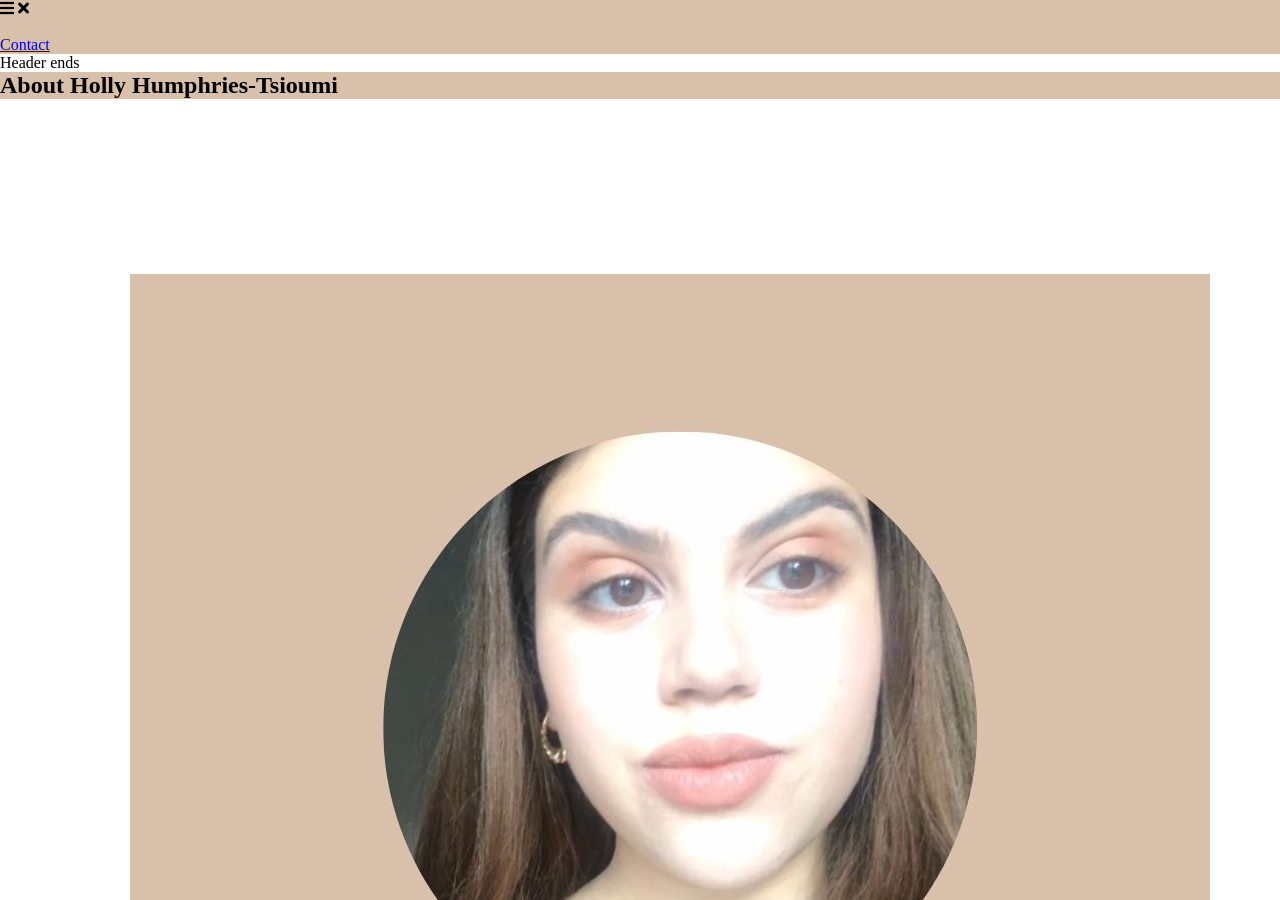
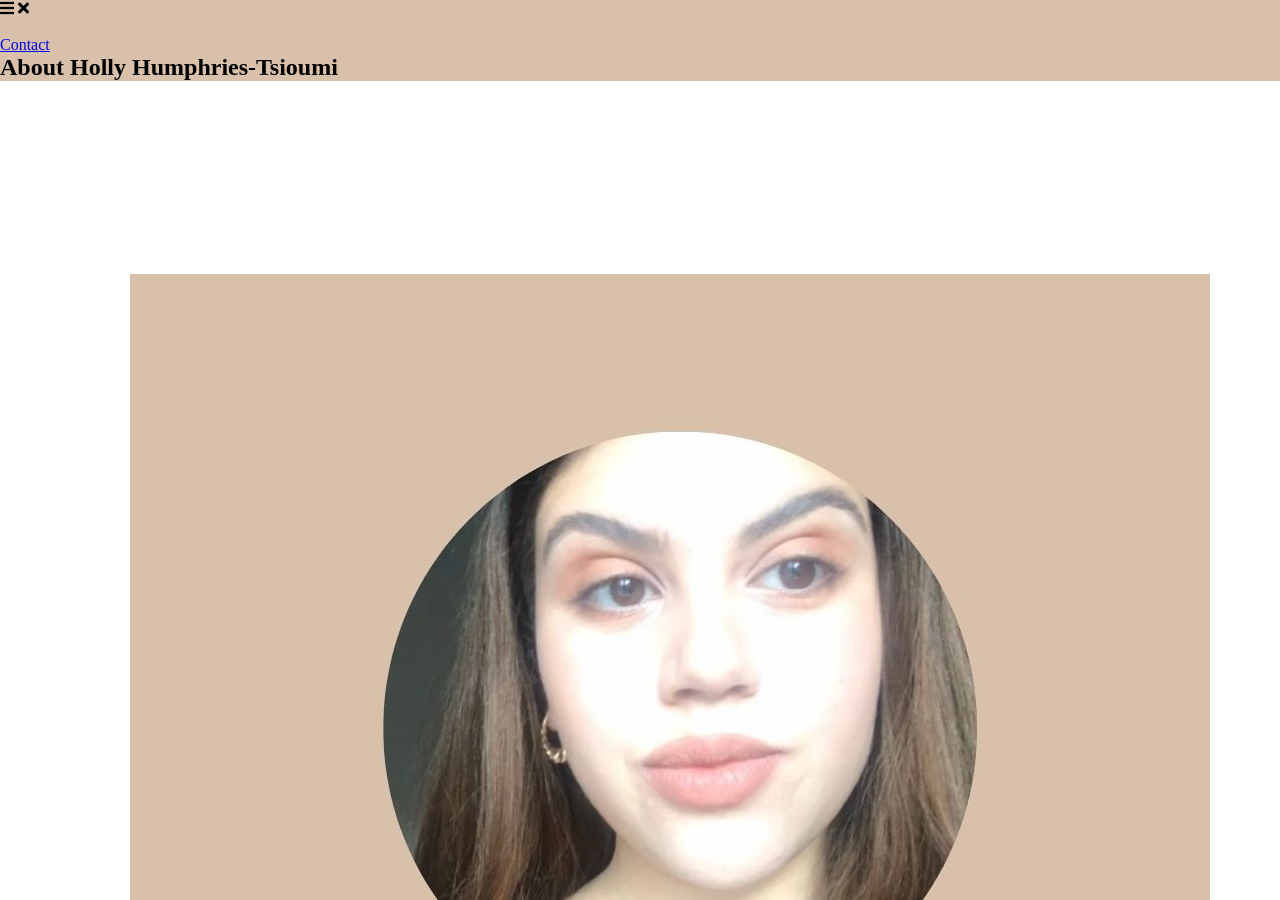
Before and after one commit to hollyhumphries/mybrookesblog, a Jekyll site: the page aboutme/index.html, which Jekyll copies as it is, in a window 1280 px wide and 900 px high. Built offline with Jekyll 4.4.1, drawn with Linux system fonts in a browser that asks for light colours; nearby versions of some CDN libraries; some web fonts are replaced.

Commit message:
Update index.html

```diff
--- a/aboutme/index.html
+++ b/aboutme/index.html
@@ -32,7 +32,7 @@
 </nav>
 </div>
   </header>
-    Header ends
+ <!Header ends >
  <section class="hero" id="hero">
                                 <div class="container">
                                                       <h2 class="sub-headline">
```
